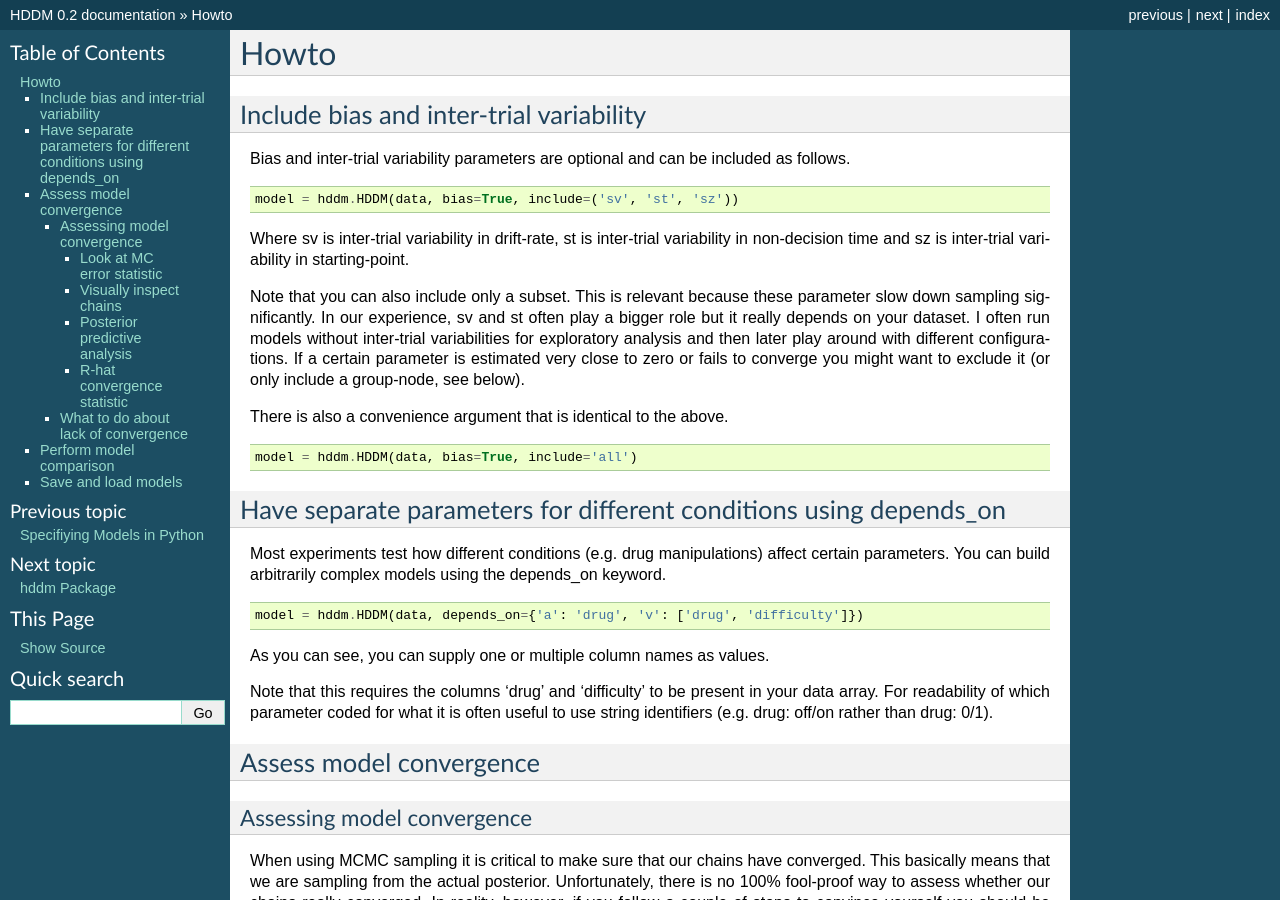
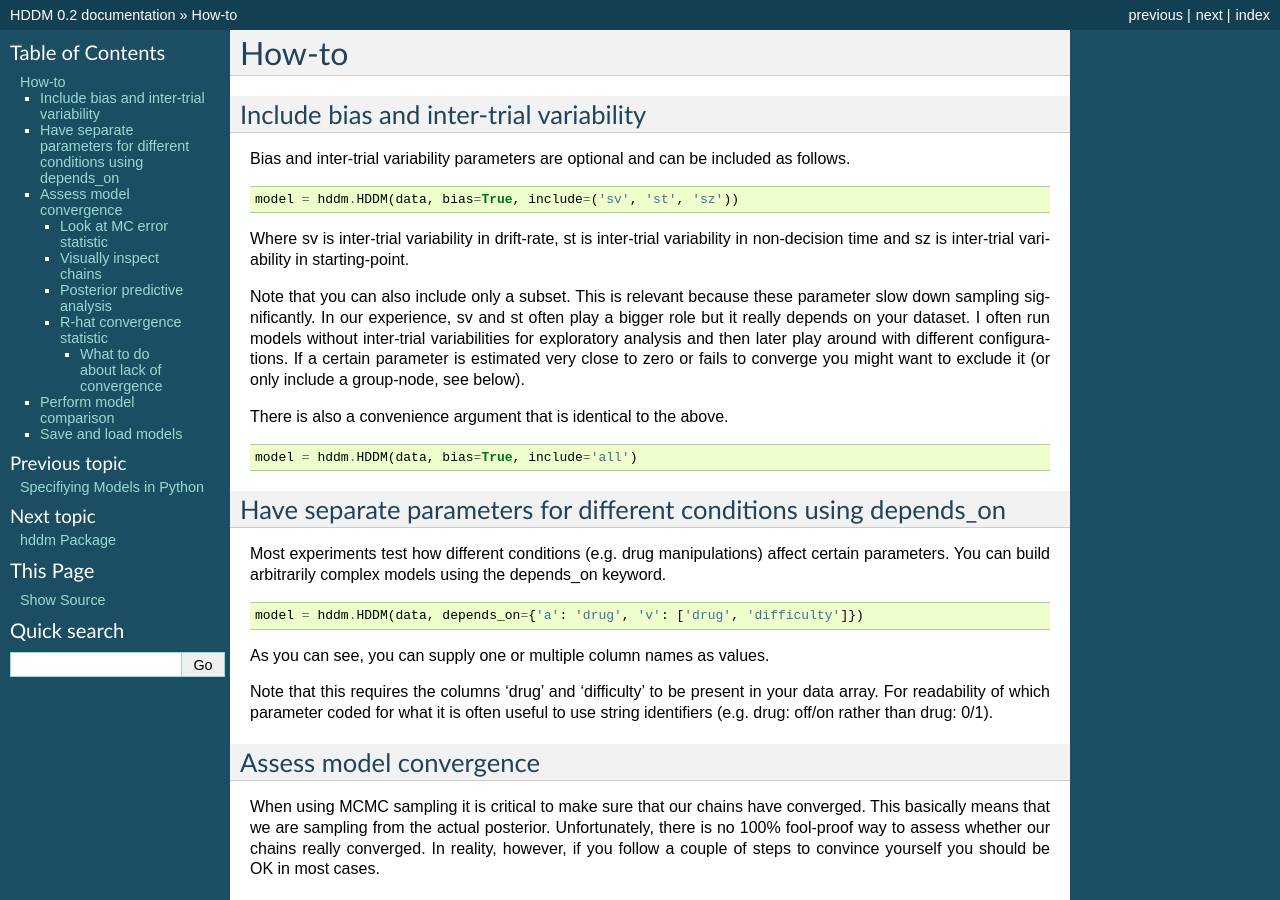
Before and after one commit to hddm-devs/hddm, a Sphinx documentation site: the page built from docs/howto.rst, in a window 1280 px wide and 900 px high. Built offline with Sphinx 7.4.7, drawn with Linux system fonts in a browser that asks for light colours; formulas are drawn with MathJax 3.

Commit message:
DOC: Minor

```diff
--- a/docs/howto.rst
+++ b/docs/howto.rst
@@ -1,5 +1,5 @@
-Howto
-=====
+How-to
+======
 
 Include bias and inter-trial variability
 ----------------------------------------
@@ -52,9 +52,6 @@ off/on rather than drug: 0/1).
 
 Assess model convergence
 ------------------------
-
-Assessing model convergence
-^^^^^^^^^^^^^^^^^^^^^^^^^^^
 
 When using MCMC sampling it is critical to make sure that our chains
 have converged. This basically means that we are sampling from the
```
